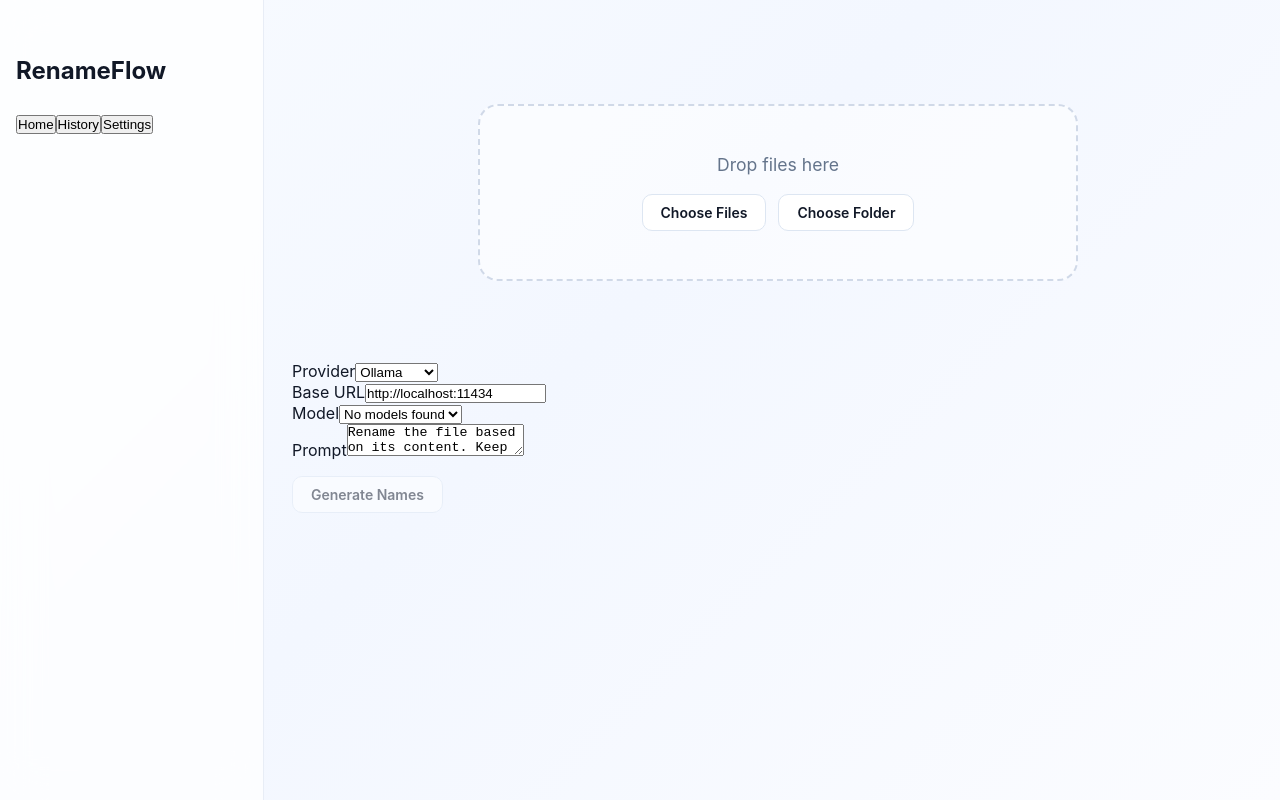
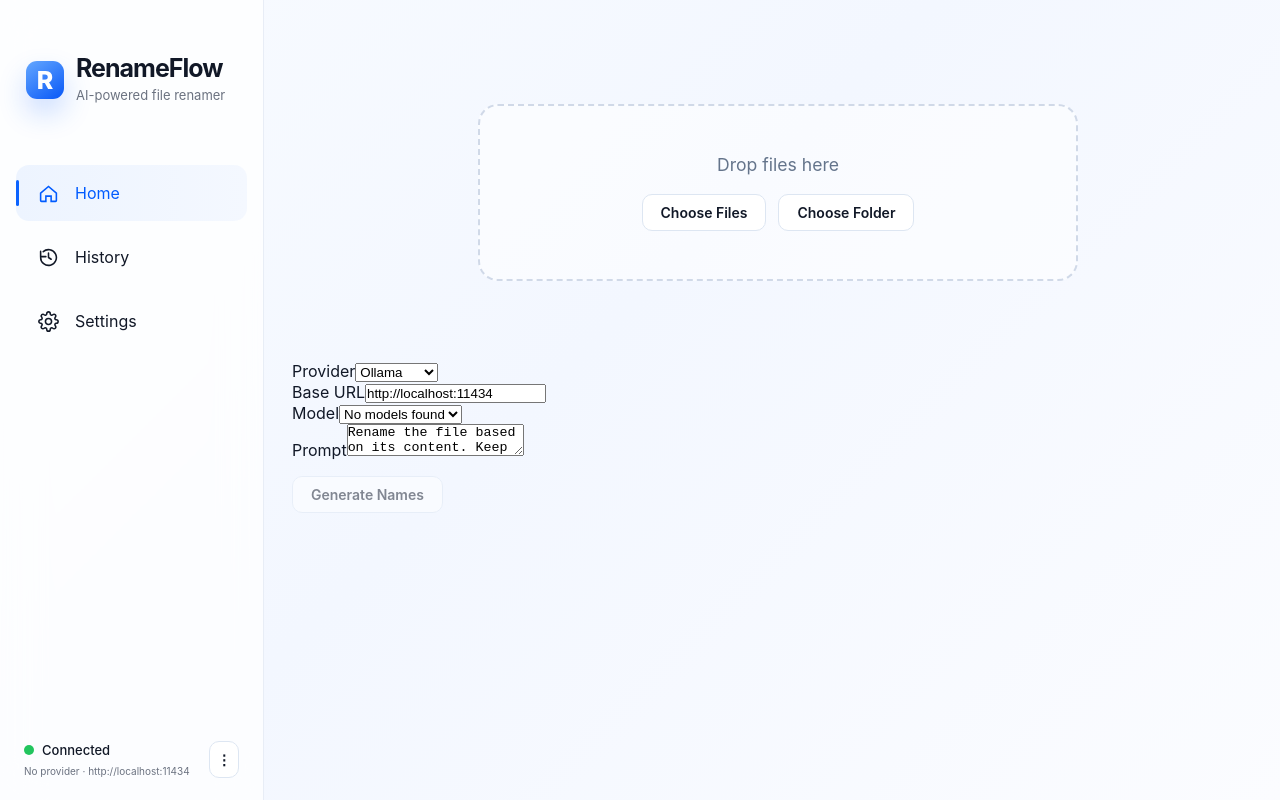
Before and after one commit to Mintori09/RenameFlow, a React (Vite) app: page / in a window 1280 px wide. Built offline with nearby package versions, Linux system fonts and the light colour scheme.

Commit message:
fix: adapt Sidebar and ControlBar for dynamic providers

```diff
--- a/src/App.css
+++ b/src/App.css
@@ -383,6 +383,21 @@ body {
 .field-title {
   font-size: 14px;
   margin-bottom: 11px;
+}
+
+.control-provider-display {
+  width: 100%;
+  height: 38px;
+  border: 1px solid var(--color-border-strong);
+  border-radius: var(--radius-sm);
+  background: var(--color-bg-subtle);
+  color: var(--color-text);
+  font-size: 0.85rem;
+  font-family: inherit;
+  display: flex;
+  align-items: center;
+  padding: 0 0.75rem;
+  box-sizing: border-box;
 }
 
 .control-select {
--- a/src/components/Sidebar.tsx
+++ b/src/components/Sidebar.tsx
@@ -1,4 +1,7 @@
 import type { View } from "../views";
+import { useFileStore } from "../stores/fileStore";
+import { useSettingsStore } from "../stores/settingsStore";
+import { useHistoryStore } from "../stores/historyStore";
 
 type SidebarProps = {
   currentView: View;
@@ -6,28 +9,138 @@ type SidebarProps = {
 };
 
 export function Sidebar({ currentView, onNavigate }: SidebarProps) {
-  const links: { view: View; label: string }[] = [
-    { view: "home", label: "Home" },
-    { view: "history", label: "History" },
-    { view: "settings", label: "Settings" },
+  const files = useFileStore((s) => s.files);
+  const settings = useSettingsStore();
+  const historyEntries = useHistoryStore((s) => s.entries);
+
+  const navItems = [
+    {
+      view: "history" as const,
+      label: "History",
+      icon: (
+        <svg fill="none" viewBox="0 0 24 24" stroke="currentColor">
+          <path d="M3 12a9 9 0 1 0 3-6.7M3 5v6h6M12 7v5l3 2" strokeLinecap="round" strokeLinejoin="round" />
+        </svg>
+      ),
+    },
+    {
+      view: "settings" as const,
+      label: "Settings",
+      icon: (
+        <svg fill="none" viewBox="0 0 24 24" stroke="currentColor">
+          <path d="M12 15.5a3.5 3.5 0 1 0 0-7 3.5 3.5 0 0 0 0 7Z" />
+          <path d="M19.4 15a1.7 1.7 0 0 0 .34 1.88l.06.06a2 2 0 1 1-2.83 2.83l-.06-.06A1.7 1.7 0 0 0 15 19.4a1.7 1.7 0 0 0-1 1.55V21a2 2 0 1 1-4 0v-.08A1.7 1.7 0 0 0 9 19.37a1.7 1.7 0 0 0-1.88.34l-.06.06a2 2 0 1 1-2.83-2.83l.06-.06A1.7 1.7 0 0 0 4.6 15a1.7 1.7 0 0 0-1.55-1H3a2 2 0 1 1 0-4h.08A1.7 1.7 0 0 0 4.63 9a1.7 1.7 0 0 0-.34-1.88l-.06-.06a2 2 0 1 1 2.83-2.83l.06.06A1.7 1.7 0 0 0 9 4.6a1.7 1.7 0 0 0 1-1.55V3a2 2 0 1 1 4 0v.08A1.7 1.7 0 0 0 15 4.63a1.7 1.7 0 0 0 1.88-.34l.06-.06a2 2 0 1 1 2.83 2.83l-.06.06A1.7 1.7 0 0 0 19.4 9c.16.35.42.65.75.84.24.13.51.2.78.2H21a2 2 0 1 1 0 4h-.08A1.7 1.7 0 0 0 19.4 15Z" />
+        </svg>
+      ),
+    },
   ];
+
+  const recentHistory = historyEntries.slice(0, 3);
 
   return (
     <aside className="sidebar">
-      <div className="sidebar-header">
-        <h1 className="sidebar-title">RenameFlow</h1>
+      <div className="brand">
+        <div className="logo">R</div>
+        <div className="brand-text">
+          <h1>RenameFlow</h1>
+          <p>AI-powered file renamer</p>
+        </div>
       </div>
-      <nav className="sidebar-nav">
-        {links.map((link) => (
+
+      <nav className="nav">
+        <button
+          className={`nav-item ${currentView === "home" ? "active" : ""}`}
+          onClick={() => onNavigate("home")}
+        >
+          <svg fill="none" viewBox="0 0 24 24" stroke="currentColor">
+            <path d="M3 11.5 12 4l9 7.5V20a1 1 0 0 1-1 1h-5v-6H9v6H4a1 1 0 0 1-1-1v-8.5Z" />
+          </svg>
+          <span>Home</span>
+        </button>
+        {navItems.map((item) => (
           <button
-            key={link.view}
-            className={`sidebar-link ${currentView === link.view ? "active" : ""}`}
-            onClick={() => onNavigate(link.view)}
+            key={item.view}
+            className={`nav-item ${currentView === item.view ? "active" : ""}`}
+            onClick={() => onNavigate(item.view)}
           >
-            {link.label}
+            {item.icon}
+            <span>{item.label}</span>
           </button>
         ))}
       </nav>
+
+      {currentView === "home" && files.length > 0 && (
+        <section className="panel rename-options">
+          <h3>Rename Options</h3>
+          <div>
+            <div className="label">Language</div>
+            <div className="select">
+              <span>{settings.language === "english" ? "English" : settings.language === "vietnamese" ? "Vietnamese" : "Auto"}</span>
+            </div>
+          </div>
+          <div>
+            <div className="label">Format</div>
+            <select
+              className="format-select"
+              value={settings.style}
+              onChange={(e) => settings.updateSettings({ style: e.target.value as any })}
+            >
+              <option value="kebab-case">kebab-case</option>
+              <option value="snake_case">snake_case</option>
+              <option value="title-case">Title Case</option>
+              <option value="camelCase">camelCase</option>
+            </select>
+          </div>
+          <div>
+            <div className="label">Max words</div>
+            <input
+              type="number"
+              min={1}
+              max={20}
+              value={settings.maxWords}
+              onChange={(e) => settings.updateSettings({ maxWords: parseInt(e.target.value) || 8 })}
+              className="format-select"
+            />
+          </div>
+        </section>
+      )}
+
+      {recentHistory.length > 0 && (
+        <section className="panel history">
+          <div className="history-head">
+            <h3>Recent History</h3>
+            <button onClick={() => onNavigate("history")}>View all</button>
+          </div>
+          {recentHistory.map((entry) => (
+            <div key={entry.id} className="history-row">
+              <div>
+                {new Date(entry.createdAt).toLocaleDateString("en-US", {
+                  month: "short",
+                  day: "numeric",
+                  year: "numeric",
+                })}
+                {" · "}
+                {new Date(entry.createdAt).toLocaleTimeString("en-US", {
+                  hour: "numeric",
+                  minute: "2-digit",
+                })}
+                <small>
+                  {entry.successCount} file{entry.successCount !== 1 ? "s" : ""}
+                </small>
+              </div>
+              <button className="undo">Undo</button>
+            </div>
+          ))}
+        </section>
+      )}
+
+      <div className="connection">
+        <div>
+          <strong><span className="green-dot"></span>Connected</strong>
+          <small>{settings.activeProviderName || "No provider"} · {settings.baseUrl}</small>
+        </div>
+        <button className="btn" style={{ width: "30px", padding: 0, justifyContent: "center" }}>⋮</button>
+      </div>
     </aside>
   );
 }
```
Also changed, not shown: src/components/ControlBar.tsx (added, +85 -0 lines).
